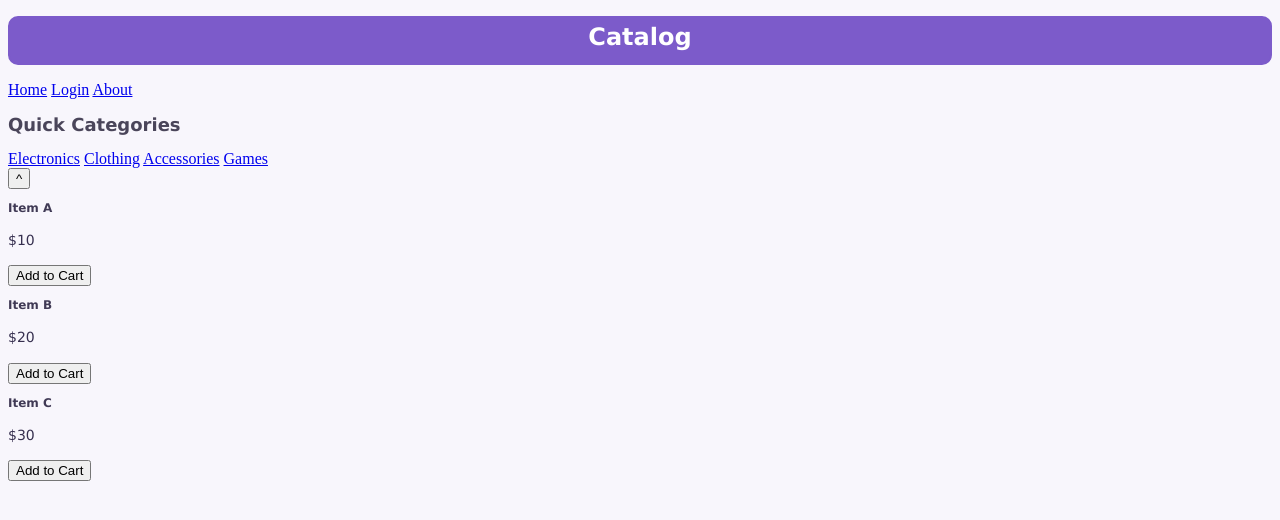
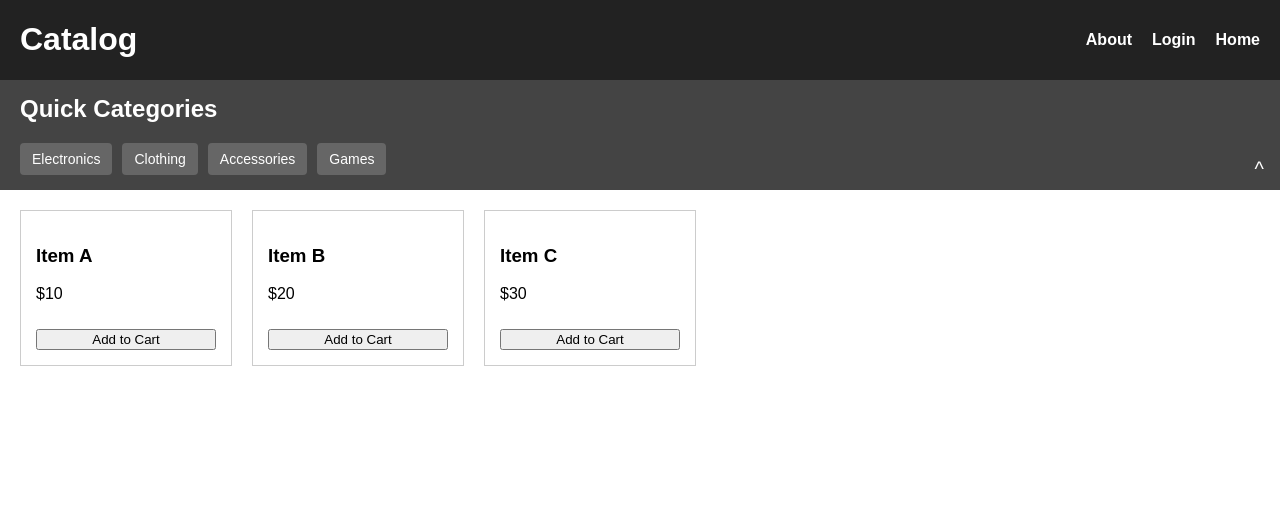
Before and after one commit to eaggwoall/egg-site, a PHP site: page / in a window 1280 px wide. Shown: the top 520 px of the page. Run offline with PHP 8.4, Linux system fonts and the light colour scheme; some libraries are stand-ins or nearby versions.

Commit message:
Update styles.css

```diff
--- a/styles.css
+++ b/styles.css
@@ -1,42 +1,85 @@
 body {
-	background-color: #F8F6FC; /* Very light purple-tinted white */
+    margin: 0;
+    font-family: Arial, sans-serif;
 }
 
-h1 {
-	font-family: verdana;
-	font-size: 24px;
-	color: #ffffff;
-	text-align: center;
-	border: 2px solid #7C5BCA;
-	background-color: #7C5BCA; /* Main brand purple */
-	height: 40px;
-	border-radius: 10px;
-	padding-top: 5px;
+#mainHeader {
+    display: flex;
+    background: #222;
+    justify-content: space-between;
+    align-items: center;
+    color: white;
+    padding: 0px 20px;
 }
 
-h2 {
-	font-family: verdana;
-	font-size: 18px;
-	color: #4A455A; /* Deep muted purple for readability */
-	text-align: left;
+#mainHeader nav a {
+    color: white;
+    text-decoration: none;
+    margin-left: 20px;
+    font-weight: bold;
+    float: right;
 }
 
-h3 {
-	font-family: verdana;
-	font-size: 12px;
-	color: #403A55; /* Closer between h1 and p, to transition */
-	text-align: left;
+#mainHeader nav a:hover {
+    text-decoration: underline;
 }
 
-p {
-	font-family: verdana;
-	font-size: 14px;
-	color: #362F4F; /* High-contrast dark purple-black */
-	line-height: 1.6;
+#categoryHeader {
+    position: relative;
+    background: #444;
+    color: white;
+    padding: 15px 20px;
 }
 
-.purple-glow {
-	color: #F1E5AC; /* Main purple color */
-	text-shadow: 0 0 15px #341539, 0 0 20px #341539, 0 0 25px #000000; /* Soft black */
-	transition: 0.3s; /* Makes it smooth if you hover */
+#categoryHeader h2 {
+    margin-top: 0;
 }
+
+.categories {
+    display: flex;
+    gap: 10px;
+    flex-wrap: wrap;
+}
+
+.categorybtn {
+    background: #666;
+    color: white;
+    padding: 8px 12px;
+    text-decoration: none;
+    border-radius: 4px;
+    font-size: 14px;
+}
+
+#toggleHeader {
+    position: absolute;
+    bottom: 8px;
+    right: 10px;
+
+    background: transparent;
+    border: none;
+    color: white;
+    font-size: 20px;
+    cursor: pointer;
+}
+
+#toggleHeader:hover {
+    opacity: 0.7;
+}
+
+.catalog {
+    display: flex;
+    gap: 20px;
+    padding: 20px;
+}
+
+.item {
+    border: 1px solid #ccc;
+    padding: 15px;
+    width: 180px;
+}
+
+.item button {
+    margin-top: 10px;
+    width: 100%;
+    cursor: pointer;
+}
```
